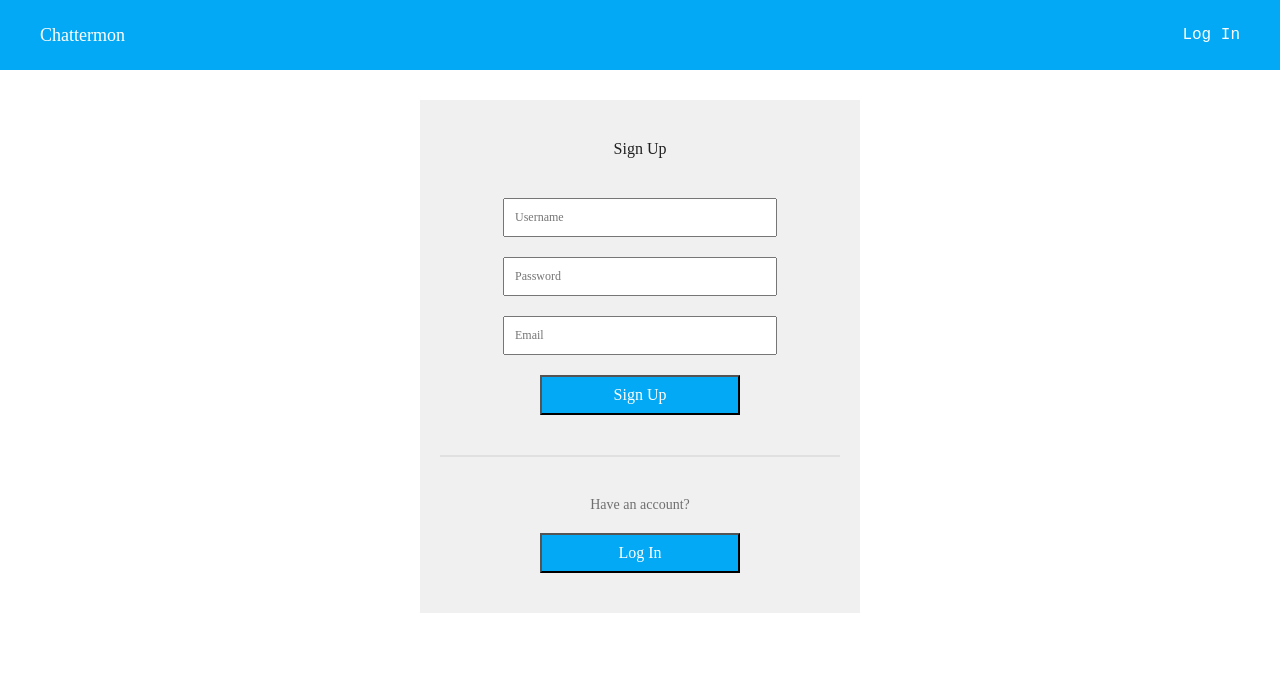
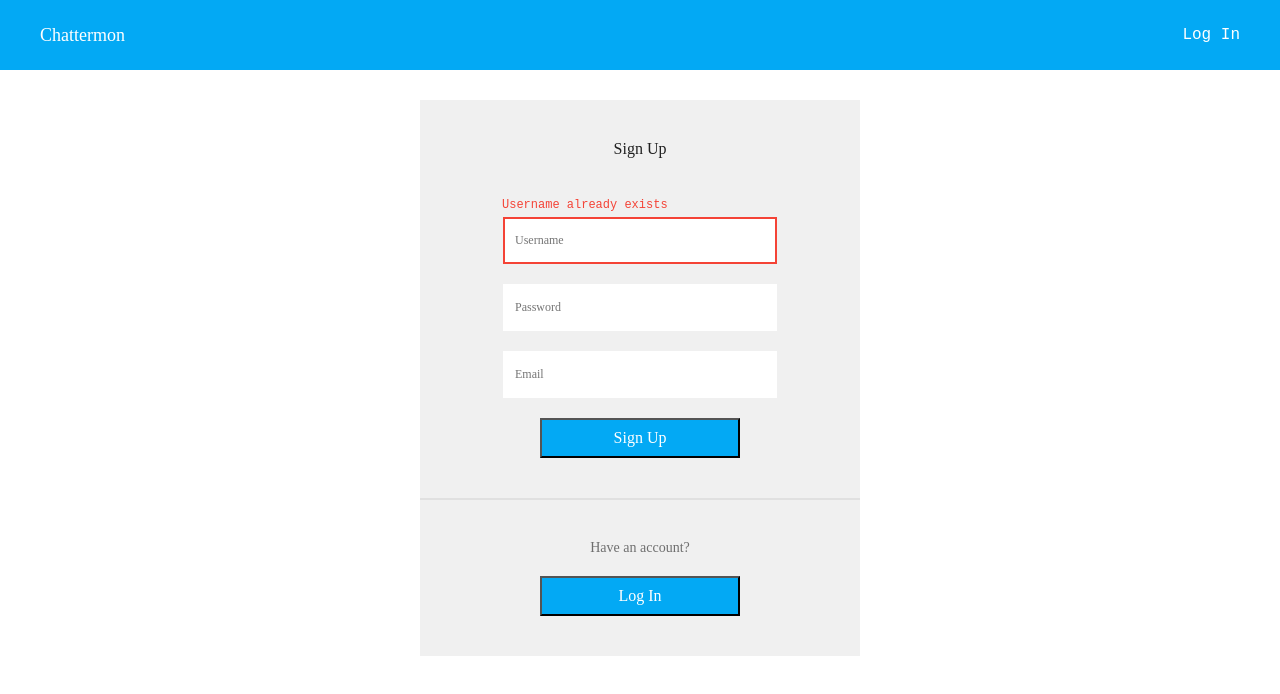
Before and after one commit to tcparker976/greenfield-project, a React app: page /signup in a window 1280 px wide. Shown: the top 694 px of the page. Built offline with nearby package versions, Linux system fonts and the light colour scheme; the HTML template or start-up script is replaced by a standard one.

Commit message:
Adds field error state

```diff
--- a/client/src/components/Login.jsx
+++ b/client/src/components/Login.jsx
@@ -10,7 +10,9 @@ export default class Login extends Component {
     this.state = {
       username: '',
       password: '',
-      registered: undefined
+      registered: undefined,
+      usernameError: false,
+      passwordError: false
     };
 
     this.handleUsernameChange = this.handleUsernameChange.bind(this);
@@ -71,12 +73,33 @@ export default class Login extends Component {
       )
     }
     else {
+      let usernameField = null;
+      let passwordField = null;
+
+      if (this.state.usernameError) {
+        usernameField = <div className={css.fieldErrorWrapper}>
+          <div className={css.fieldErrorText}>Username does not exist</div>
+          <input type="text" className={css.fieldErrorInput} placeholder="Username" value={this.state.username} onChange={this.handleUsernameChange}></input>
+        </div>
+      } else {
+        usernameField = <input type="text" className={css.signInUpField} placeholder="Username" value={this.state.username} onChange={this.handleUsernameChange}></input>
+      }
+
+      if (this.state.passwordError) {
+        passwordField = <div className={css.fieldErrorWrapper}>
+          <div className={css.fieldErrorText}>Password is incorrect</div>
+          <input type="password" className={css.fieldErrorInput} placeholder="Password" value={this.state.password} onChange={this.handlePasswordChange}></input>
+        </div>
+      } else {
+        passwordField = <input type="password" className={css.signInUpField} placeholder="Password" value={this.state.password} onChange={this.handlePasswordChange}></input>
+      }
+
       return (
         <div>
           <div className={css.navBar}>
             <div className={css.logo}>Chattermon</div>
             <div className={css.navBarLinksContainer}>
-              <Link to={'/signup'} className={css.navBarLinkA}><div className={css.navBarLink}>Sign Up</div></Link>
+              <div className={css.navBarLink}><Link to={'/signup'} className={css.navBarLinkA}>Sign Up</Link></div>
             </div>
           </div>
 
@@ -85,13 +108,15 @@ export default class Login extends Component {
               <div className={css.welcomeMessage}>Welcome Back</div>
               <div className={css.controlsContainer}>
                 <div className={css.joinGameContainer}>
-                  <input type="text" className={css.signInUpField} placeholder="Username" value={this.state.username} onChange={this.handleUsernameChange}></input>
-                  <input type="password" className={css.signInUpField} placeholder="Password" value={this.state.password} onChange={this.handlePasswordChange}></input>
+                  {/* <input type="text" className={css.signInUpField} placeholder="Username" value={this.state.username} onChange={this.handleUsernameChange}></input>
+                  <input type="password" className={css.signInUpField} placeholder="Password" value={this.state.password} onChange={this.handlePasswordChange}></input> */}
+                  {usernameField}
+                  {passwordField}
                   <button className={css.gameButton} onClick={this.handleSubimt}>Login</button>
                 </div>
                 <div className={css.seperator}></div>
                 <div className={css.altAuthText}>New here?</div>
-                <Link to='/signup' className={css.gameButtonLink}><button className={css.gameButton}>Sign up</button></Link>
+                <button className={css.gameButton}><Link to='/signup' className={css.gameButtonLink}>Sign up</Link></button>
               </div>
             </div>
           </div>
--- a/client/src/components/Signup.jsx
+++ b/client/src/components/Signup.jsx
@@ -10,7 +10,9 @@ export default class Signup extends Component {
     this.state = {
       username: '',
       password: '',
-      email: ''
+      email: '',
+      usernameUniqueError: true,
+      emailUniqueError: false
     };
 
     this.handleUsernameChange = this.handleUsernameChange.bind(this);
@@ -57,14 +59,33 @@ export default class Signup extends Component {
   }
 
   render() {
+    let usernameField = null;
+    let emailField = null;
+
+    if (this.state.usernameUniqueError) {
+      usernameField = <div className={css.fieldErrorWrapper}>
+        <div className={css.fieldErrorText}>Username already exists</div>
+        <input type="text" className={css.fieldErrorInput} placeholder="Username" value={this.state.username} onChange={this.handleUsernameChange}></input>
+      </div>
+    } else {
+      usernameField = <input type="text" className={css.signInUpField} placeholder="Username" value={this.state.username} onChange={this.handleUsernameChange}></input>
+    }
+
+    if (this.state.emailUniqueError) {
+      emailField = <div className={css.fieldErrorWrapper}>
+        <div className={css.fieldErrorText}>Email has an account already</div>
+        <input type="text" className={css.fieldErrorInput} placeholder="Email" value={this.state.email} onChange={this.handleEmailChange}></input>
+      </div>
+    } else {
+      emailField = <input type="text" className={css.signInUpField} placeholder="Email" value={this.state.email} onChange={this.handleEmailChange}></input>
+    }
+
     return (
-
-
       <div>
         <div className={css.navBar}>
           <div className={css.logo}>Chattermon</div>
           <div className={css.navBarLinksContainer}>
-            <Link to={'/login'} className={css.navBarLinkA}><div className={css.navBarLink}>Log In</div></Link>
+            <div className={css.navBarLink}><Link to={'/login'} className={css.navBarLinkA}>Log In</Link></div>
           </div>
         </div>
 
@@ -73,14 +94,14 @@ export default class Signup extends Component {
             <div className={css.welcomeMessage}>Sign Up</div>
             <div className={css.controlsContainer}>
               <div className={css.joinGameContainer}>
-                <input type="text" className={css.signInUpField} placeholder="Username" value={this.state.username} onChange={this.handleUsernameChange}></input>
+                {usernameField}
                 <input type="password" className={css.signInUpField} placeholder="Password" value={this.state.password} onChange={this.handlePasswordChange}></input>
-                <input type="text" className={css.signInUpField} placeholder="Email" value={this.state.email} onChange={this.handleEmailChange}></input>
+                {emailField}
                 <button className={css.gameButton} onClick={this.handleSubimt}>Sign Up</button>
               </div>
               <div className={css.seperator}></div>
               <div className={css.altAuthText}>Have an account?</div>
-              <Link to='/login' className={css.gameButtonLink}><button className={css.gameButton}>Log In</button></Link>
+              <button className={css.gameButton}><Link to='/login' className={css.gameButtonLink}>Log In</Link></button>
             </div>
           </div>
         </div>
--- a/client/src/components/Welcome.jsx
+++ b/client/src/components/Welcome.jsx
@@ -53,7 +53,7 @@ export default class Welcome extends Component {
   render() {
     let joinGameButton = null
     if (this.state.roomInput.length) {
-      joinGameButton = <Link to={'game/' + this.state.roomInput} className={css.gameButtonLink}><button className={css.gameButton}>Join Game</button></Link>
+      joinGameButton = <button className={css.gameButton}><Link to={'game/' + this.state.roomInput} className={css.gameButtonLink}>Join Game</Link></button>
     } else {
       joinGameButton = <button className={css.gameButton} onClick={() => {alert('You need to enter a Room ID')}}>Join Game</button>
     }
@@ -63,15 +63,15 @@ export default class Welcome extends Component {
         <div className={css.navBar}>
           <div className={css.logo}>Chattermon</div>
           <div className={css.navBarLinksContainer}>
-            <Link to={'/'} className={css.navBarLinkA}><div className={css.navBarLink}>Sample Link</div></Link>
-            <Link to={'/'} className={css.navBarLinkA}><div className={css.navBarLink}>Logout</div></Link>
+            <div className={css.navBarLink}><Link to={'/'} className={css.navBarLinkA}>Sample Link</Link></div>
+            <div className={css.navBarLink}><Link to={'/'} className={css.navBarLinkA}>Logout</Link></div>
           </div>
         </div>
         <div className={css.contentSuperWrapper}>
           <div className={css.welcomeControlPannel}>
             <div className={css.welcomeMessage}>Welcome back James!</div>
             <div className={css.controlsContainer}>
-              <Link to={'game/' + this.state.newGameId} className={css.gameButtonLink}><button className={css.gameButton}>New Game</button></Link>
+              <button className={css.gameButton}><Link to={'game/' + this.state.newGameId} className={css.gameButtonLink}>New Game</Link></button>
               <div className={css.seperator}></div>
               <div className={css.joinGameContainer}>
                 <input className={css.roomIdField} placeholder="Room ID" value={this.state.roomInput} onKeyDown={this.handleRoomInputReturn} onChange={this.handleRoomInputChange}></input>
--- a/client/src/styles.css
+++ b/client/src/styles.css
@@ -127,6 +127,7 @@ body {
 
 .navBarLinkA {
   text-decoration: none;
+  color: #fff;
 }
 
 .navBarLink {
@@ -146,10 +147,10 @@ body {
 }
 
 .welcomeControlPannel {
-  width: 400px;
+  width: 440px;
   background-color: #f0f0f0;
   margin: 0 auto;
-  padding: 40px 20px;
+  padding: 40px 0;
 }
 
 .welcomeMessage {
@@ -164,6 +165,7 @@ body {
 }
 
 .gameButtonLink {
+  color: #fff;
   text-decoration: none;
 }
 
@@ -194,22 +196,24 @@ body {
   font-family: 'Press Start 2P', cursive;
   font-size: 0.875rem;
   margin: 0 auto;
-  /*height: 40px;*/
   display: block;
   width: 176px;
   padding: 10px;
   margin-bottom: 20px;
+  border-style: none;
 }
 
 .signInUpField {
   font-family: 'Press Start 2P', cursive;
   font-size: 0.75rem;
   margin: 0 auto;
-  /*height: 40px;*/
   display: block;
   width: 250px;
-  padding: 10px;
+  padding: 14px 10px;
   margin-bottom: 20px;
+  border-style: solid;
+  border-color: #fff;
+  border-width: 2px;
 }
 
 .altAuthText {
@@ -219,3 +223,28 @@ body {
   text-align: center;
   margin-bottom: 20px;
 }
+
+.fieldErrorWrapper {
+  width: 276px;
+  margin: 0 auto;
+}
+
+.fieldErrorText {
+  font-size: 0.75rem;
+  color: #F44336;
+  font-family: 'Roboto Mono', monospace;
+  margin-bottom: 5px;
+
+}
+
+.fieldErrorInput {
+  font-family: 'Press Start 2P', cursive;
+  font-size: 0.75rem;
+  display: block;
+  width: 250px;
+  padding: 14px 10px;
+  border-color: #F44336;
+  border-style: solid;
+  border-width: 2px;
+  margin: 0 auto 20px;
+}
```
